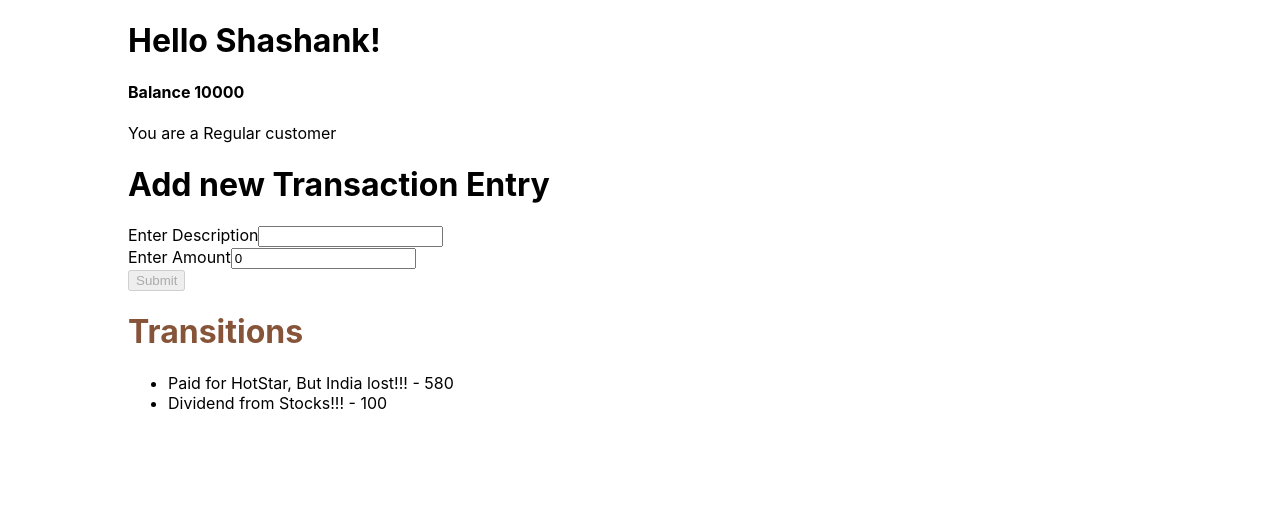
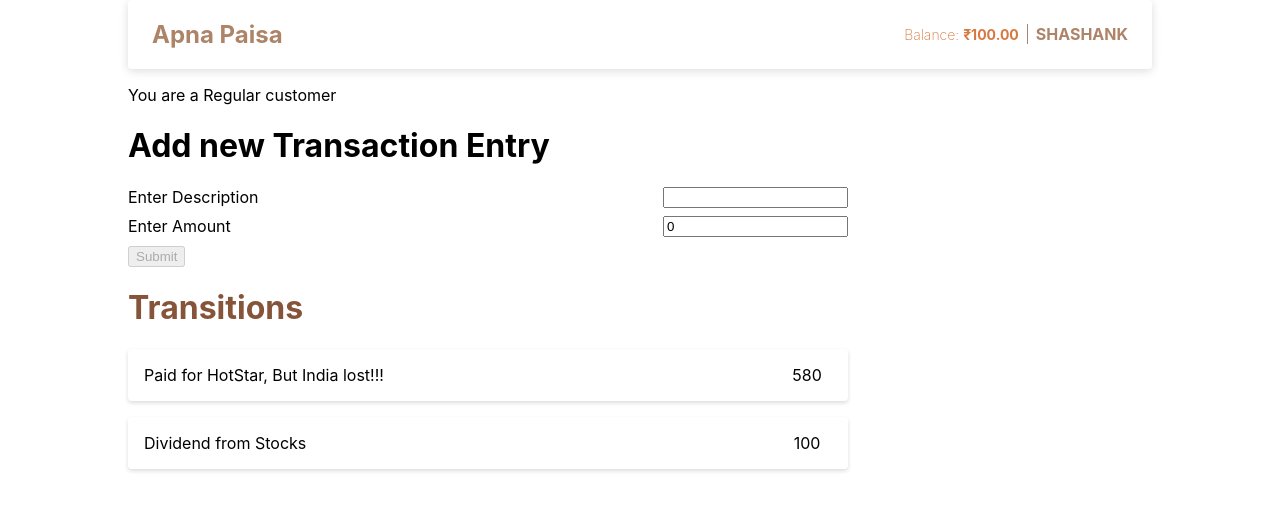
Before and after one commit to shashankshetty1996/Apna-paisa, a React (Create React App) app: page / in a window 1280 px wide. Shown: the top 510 px of the page. Built offline with nearby package versions, Linux system fonts and the light colour scheme.

Commit message:
Added Styling and Navbar

```diff
--- a/src/App.css
+++ b/src/App.css
@@ -2,3 +2,32 @@
 	width: 80%;
 	margin: 0 auto;
 }
+
+.flex {
+	display: flex;
+}
+
+.items-center {
+	align-items: center;
+}
+
+.justify-center {
+	justify-content: center;
+}
+
+.justify-between {
+	justify-content: space-between;
+}
+
+.justify-end {
+	justify-content: flex-end;
+}
+
+.transaction-form form {
+	width: 100%;
+	max-width: 720px;
+}
+
+.transaction-form form div {
+	margin: 8px 0;
+}
--- a/src/App.js
+++ b/src/App.js
@@ -1,5 +1,6 @@
 import React, { Component } from "react";
 
+import Navbar from "./components/navbar/Navbar";
 import Transactions from "./components/transactions/Transactions";
 
 import "./App.css";
@@ -8,7 +9,7 @@ import "./App.css";
 class App extends Component {
 	state = {
 		name: "Shashank",
-		balance: 10000,
+		balance: 100,
 		transactions: [
 			{
 				id: 1,
@@ -16,7 +17,7 @@ class App extends Component {
 				amount: 580,
 				type: "debit",
 			},
-			{ id: 2, desc: "Dividend from Stocks!!!", amount: 100, type: "credit" },
+			{ id: 2, desc: "Dividend from Stocks", amount: 100, type: "credit" },
 		],
 		description: "",
 		amount: 0,
@@ -51,13 +52,11 @@ class App extends Component {
 	};
 
 	render() {
-		// Two-way binding
 		const btnDisable = this.state.amount === 0 || this.state.description === "";
 
 		return (
 			<div className="container">
-				<h1>Hello {this.state.name}!</h1>
-				<h4>Balance {this.state.balance}</h4>
+				<Navbar balance={this.state.balance} name={this.state.name} />
 				{this.state.balance >= 100000 ? (
 					<p>You are a Premium customer</p>
 				) : (
@@ -68,11 +67,10 @@ class App extends Component {
 					<Transactions entry={this.state.transactions} />
 				)}
 
-				<h1>Add new Transaction Entry</h1>
-				<div>
-					{/* Take input for desc and amount */}
+				<div className="transaction-form">
+					<h1>Add new Transaction Entry</h1>
 					<form>
-						<div>
+						<div className="flex items-center justify-between">
 							<label htmlFor="desc">Enter Description</label>
 							<input
 								type="text"
@@ -81,7 +79,7 @@ class App extends Component {
 								onChange={this.descriptionUpdate}
 							/>
 						</div>
-						<div>
+						<div className="flex items-center justify-between">
 							<label htmlFor="amount">Enter Amount</label>
 							<input
 								type="number"
@@ -98,9 +96,8 @@ class App extends Component {
 							Submit
 						</button>
 					</form>
-
-					<Transactions entry={this.state.transactions} />
 				</div>
+				<Transactions entry={this.state.transactions} />
 			</div>
 		);
 	}
--- /dev/null
+++ b/src/components/navbar/Navbar.css
@@ -0,0 +1,28 @@
+.nav {
+	box-shadow: 0 2px 10px rgba(0, 0, 0, 0.14);
+	border-radius: 4px;
+	color: #ae8468;
+	padding: 0 24px;
+}
+
+.navbar .balance {
+	color: #d7793f;
+	font-size: 14px;
+	font-weight: 200;
+}
+
+.navbar h4 {
+	margin: 0;
+	text-transform: uppercase;
+	border-left: 1px solid #ae8468;
+	padding-left: 8px;
+	margin-left: 8px;
+}
+
+.navbar .badge {
+	border: 1px solid #ae8468;
+	border-radius: 8px;
+	font-size: 12px;
+	padding: 4px 8px;
+	margin: 0 8px;
+}
--- /dev/null
+++ b/src/components/navbar/Navbar.js
@@ -0,0 +1,20 @@
+import { currencyFormat } from "../../utils/utilities";
+
+import "./Navbar.css";
+
+function Navbar(props) {
+	const { name, balance } = props;
+	return (
+		<nav className="nav flex items-center justify-between">
+			<h2>Apna Paisa</h2>
+			<div className="navbar flex items-center justify-end">
+				<div className="balance">
+					Balance: <strong>{currencyFormat(balance)}</strong>
+				</div>
+				<h4>{name}</h4>
+			</div>
+		</nav>
+	);
+}
+
+export default Navbar;
--- a/src/components/transactions/Transactions.css
+++ b/src/components/transactions/Transactions.css
@@ -1,16 +1,33 @@
-.transactions ul {
+.transactions .transactions-list {
 	list-style: none;
 	padding: 0;
+	width: 100%;
+	max-width: 720px;
 }
 
-.transactions ul li {
-	border: 1px solid black;
+.transactions .transactions-list .transactions-list-item {
+	box-shadow: 0 2px 4px rgba(0, 0, 0, 0.14);
 	border-radius: 4px;
-	margin: 8px 0;
+	margin: 16px 0;
+}
+
+.transactions-desc {
 	padding: 8px 16px;
 }
 
-.transactions h1 {
-	color: #865439;
-	margin: 8px 0;
+.transactions-amount {
+	border-radius: 0 4px 4px 0;
+	padding: 16px;
+	width: 50px;
+	text-align: center;
 }
+
+.transactions-debt {
+	background-color: #9b9b6e;
+	color: white;
+}
+
+.transactions-credit {
+	background-color: #ac7c6d;
+	color: white;
+}
--- a/src/components/transactions/Transactions.js
+++ b/src/components/transactions/Transactions.js
@@ -1,12 +1,13 @@
 import { Component } from "react";
 
-// import "./Transactions.css";
+import "./Transactions.css";
 import style from "./Transactions.module.css";
 
 function TransactionEntry(props) {
 	return (
-		<li>
-			{props.item.desc} - {props.item.amount}
+		<li className="transactions-list-item flex items-center justify-between">
+			<span className="transactions-desc">{props.item.desc}</span>
+			<span className="transactions-amount">{props.item.amount}</span>
 		</li>
 	);
 }
@@ -16,7 +17,7 @@ class Transactions extends Component {
 		return (
 			<div className="transactions">
 				<h1 className={style.primary}>Transitions</h1>
-				<ul>
+				<ul className="transactions-list">
 					{this.props.entry.map((item) => {
 						return <TransactionEntry key={item.id} item={item} />;
 					})}
--- a/src/components/transactions/Transactions.module.css
+++ b/src/components/transactions/Transactions.module.css
@@ -1,3 +1,8 @@
 .primary {
 	color: #865439;
 }
+
+.transactions-list {
+	list-style-type: none;
+	padding: 0;
+}
--- /dev/null
+++ b/src/utils/utilities.js
@@ -0,0 +1,6 @@
+export const currencyFormat = (amount) =>
+	amount.toLocaleString("en-IN", {
+		maximumFractionDigits: 2,
+		style: "currency",
+		currency: "INR",
+	});
```
